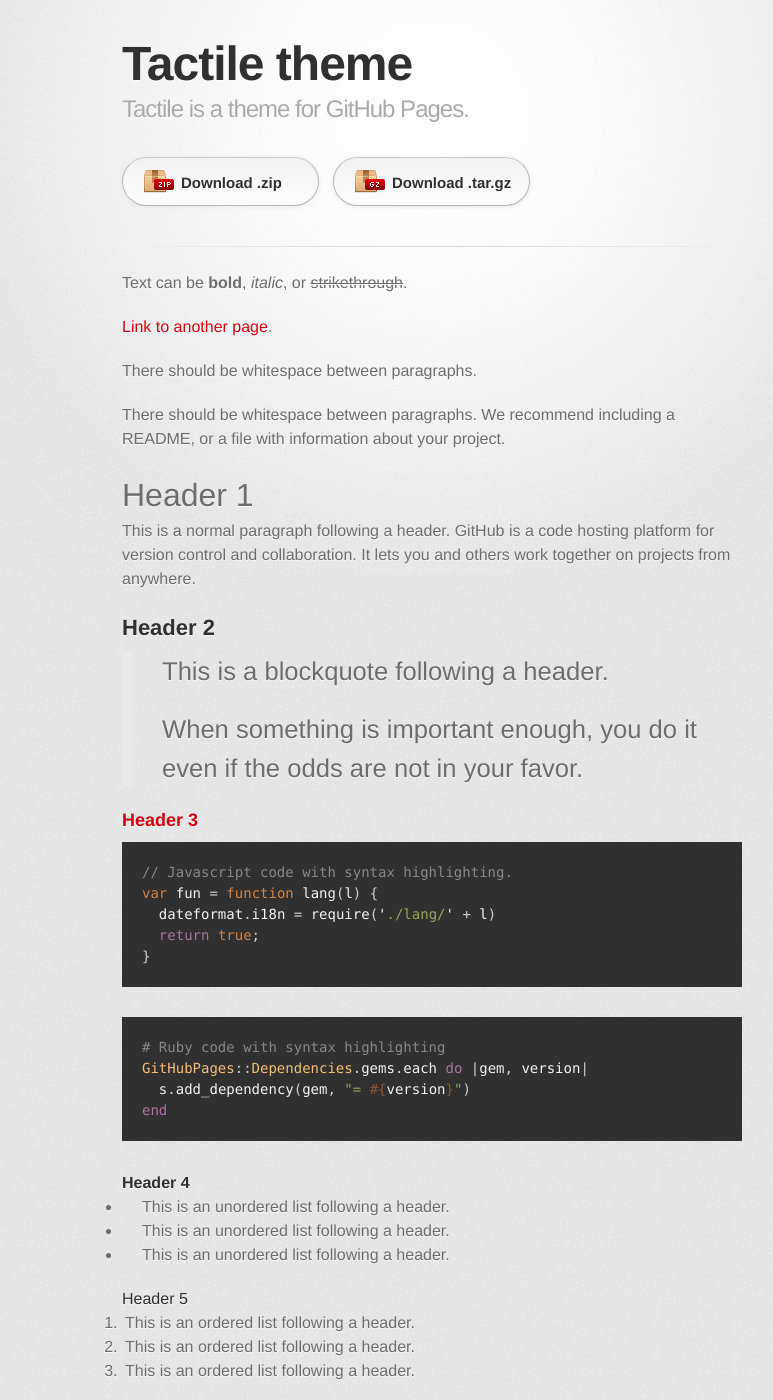
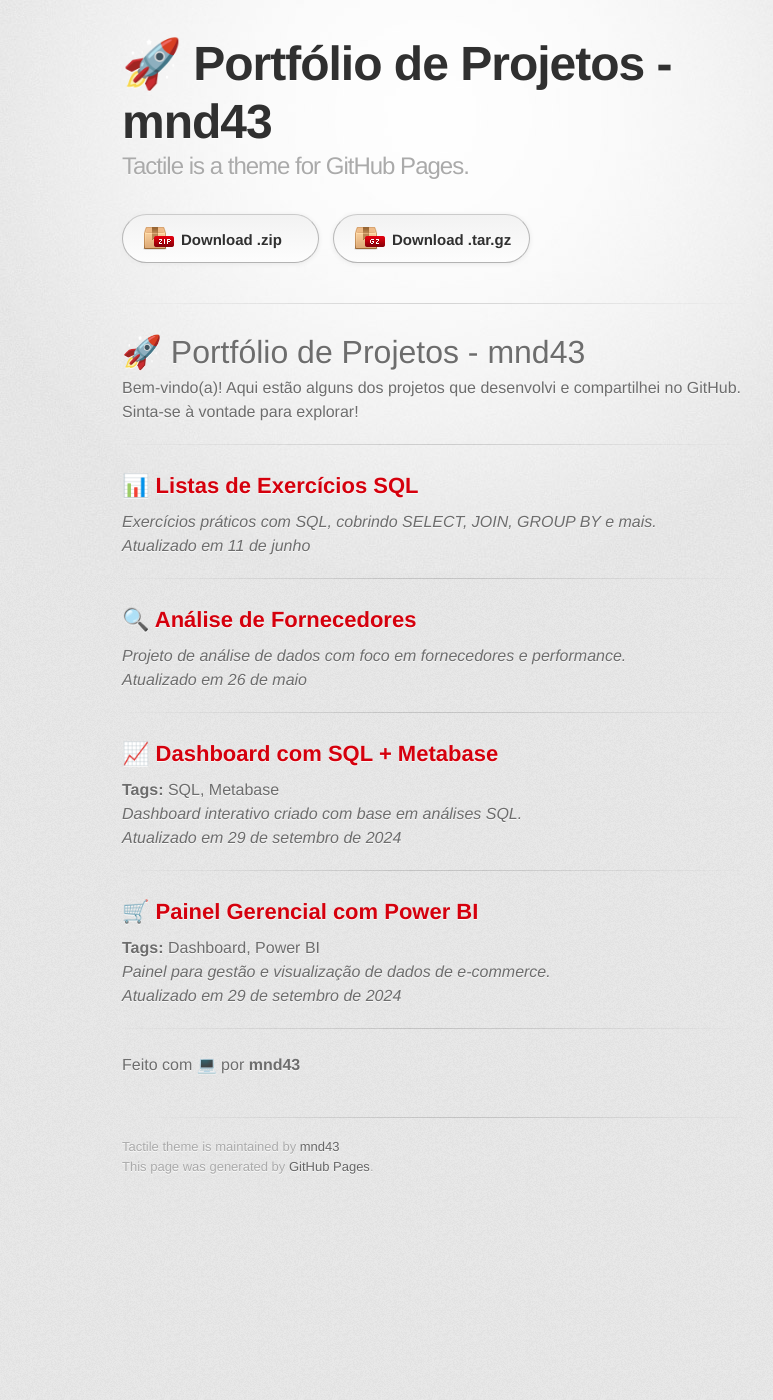
Before and after one commit to mnd43/Portifolio-Mnd43, a Jekyll site: the page built from index.md, in a window 1280 px wide and 1400 px high. Shown: the whole window, without its empty margins (208-981 px from the left). Built offline with Jekyll 4.4.1, drawn with Linux system fonts in a browser that asks for light colours; some web fonts are replaced; our own code applies the rules of GitHub Pages for plain Markdown files; some of the changed text lies outside the part shown.

Commit message:
Update index.md

````diff
--- a/index.md
+++ b/index.md
@@ -1,123 +1,33 @@
----
-layout: default
+# 🚀 Portfólio de Projetos - mnd43
+
+Bem-vindo(a)! Aqui estão alguns dos projetos que desenvolvi e compartilhei no GitHub. Sinta-se à vontade para explorar!
+
 ---
 
-Text can be **bold**, _italic_, or ~~strikethrough~~.
+## 📊 [Listas de Exercícios SQL](https://github.com/mnd43/Listas_exerc-cios_SQL)
+*Exercícios práticos com SQL, cobrindo SELECT, JOIN, GROUP BY e mais.*
+*Atualizado em 11 de junho*
 
-[Link to another page](./another-page.html).
+---
 
-There should be whitespace between paragraphs.
+## 🔍 [Análise de Fornecedores](https://github.com/mnd43/Analise-de-Fornecedores)
+*Projeto de análise de dados com foco em fornecedores e performance.*
+*Atualizado em 26 de maio*
 
-There should be whitespace between paragraphs. We recommend including a README, or a file with information about your project.
+---
 
-# Header 1
+## 📈 [Dashboard com SQL + Metabase](https://github.com/mnd43/Construcao-de-dashboard-e-apresentacao-a-partir-de-analises-com-SQL)
+**Tags:** SQL, Metabase
+*Dashboard interativo criado com base em análises SQL.*
+*Atualizado em 29 de setembro de 2024*
 
-This is a normal paragraph following a header. GitHub is a code hosting platform for version control and collaboration. It lets you and others work together on projects from anywhere.
+---
 
-## Header 2
+## 🛒 [Painel Gerencial com Power BI](https://github.com/mnd43/Painel-gerencial-de-e-commerce-utilizando-Power-BI)
+**Tags:** Dashboard, Power BI
+*Painel para gestão e visualização de dados de e-commerce.*
+*Atualizado em 29 de setembro de 2024*
 
-> This is a blockquote following a header.
->
-> When something is important enough, you do it even if the odds are not in your favor.
+---
 
-### Header 3
-
-```js
-// Javascript code with syntax highlighting.
-var fun = function lang(l) {
-  dateformat.i18n = require('./lang/' + l)
-  return true;
-}
-```
-
-```ruby
-# Ruby code with syntax highlighting
-GitHubPages::Dependencies.gems.each do |gem, version|
-  s.add_dependency(gem, "= #{version}")
-end
-```
-
-#### Header 4
-
-*   This is an unordered list following a header.
-*   This is an unordered list following a header.
-*   This is an unordered list following a header.
-
-##### Header 5
-
-1.  This is an ordered list following a header.
-2.  This is an ordered list following a header.
-3.  This is an ordered list following a header.
-
-###### Header 6
-
-| head1        | head two          | three |
-|:-------------|:------------------|:------|
-| ok           | good swedish fish | nice  |
-| out of stock | good and plenty   | nice  |
-| ok           | good `oreos`      | hmm   |
-| ok           | good `zoute` drop | yumm  |
-
-### There's a horizontal rule below this.
-
-* * *
-
-### Here is an unordered list:
-
-*   Item foo
-*   Item bar
-*   Item baz
-*   Item zip
-
-### And an ordered list:
-
-1.  Item one
-1.  Item two
-1.  Item three
-1.  Item four
-
-### And a nested list:
-
-- level 1 item
-  - level 2 item
-  - level 2 item
-    - level 3 item
-    - level 3 item
-- level 1 item
-  - level 2 item
-  - level 2 item
-  - level 2 item
-- level 1 item
-  - level 2 item
-  - level 2 item
-- level 1 item
-
-### Small image
-
-![Octocat](https://github.githubassets.com/images/icons/emoji/octocat.png)
-
-### Large image
-
-![Branching](https://guides.github.com/activities/hello-world/branching.png)
-
-
-### Definition lists can be used with HTML syntax.
-
-<dl>
-<dt>Name</dt>
-<dd>Godzilla</dd>
-<dt>Born</dt>
-<dd>1952</dd>
-<dt>Birthplace</dt>
-<dd>Japan</dd>
-<dt>Color</dt>
-<dd>Green</dd>
-</dl>
-
-```
-Long, single-line code blocks should not wrap. They should horizontally scroll if they are too long. This line should be long enough to demonstrate this.
-```
-
-```
-The final element.
-```
+Feito com 💻 por **mnd43**
````
